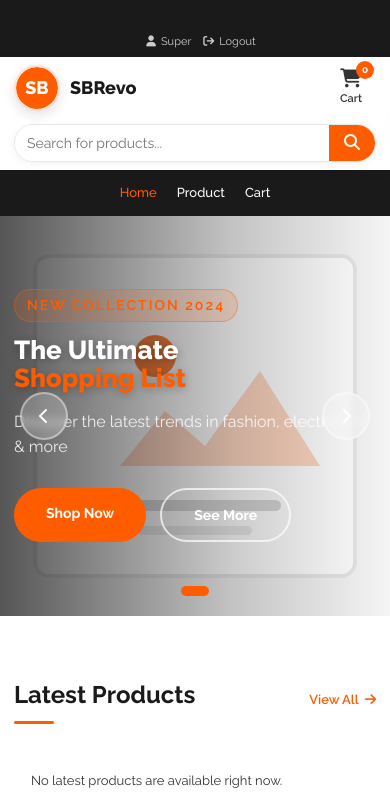
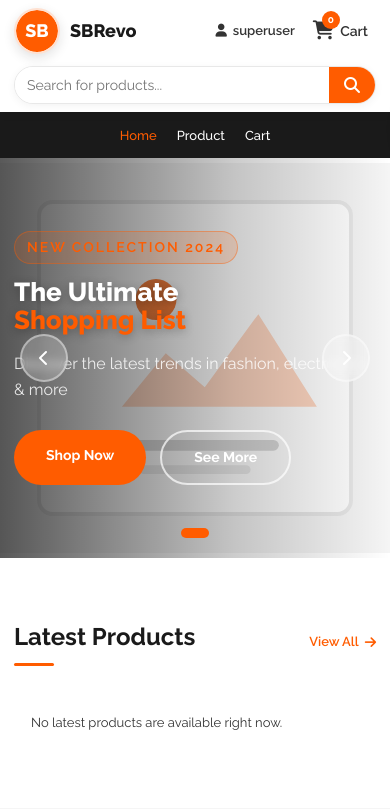
Before and after one commit to kawsarwasa/nextuniqbd, a Django app: page / in a window 390 px wide. Shown: the top 809 px of the page. Run offline with Django 5.2, Linux system fonts and the light colour scheme; a user stored in the database is signed in; data comes from the database, SQL or seed files in the repository; data that the repository does not hold is empty; parts of the project's set-up code (start-up, migrations or seed data) failed here and were passed over.

Commit message:
Fix carousel, header and username authentication

```diff
--- a/sitepages/signals.py
+++ b/sitepages/signals.py
@@ -13,6 +13,7 @@ from .permissions import ensure_default_roles
 
 
 User = get_user_model()
+SUPERUSER_USERNAME = "superuser"
 SUPERUSER_EMAIL = "superuser@mail.com"
 SUPERUSER_PASSWORD = "Admin@100%"
 
@@ -81,7 +82,7 @@ def seed_default_auth_records(sender, **kwargs):
 
     ensure_default_roles()
 
-    username = SUPERUSER_EMAIL.lower()
+    username = SUPERUSER_USERNAME
     user = User.objects.filter(email__iexact=SUPERUSER_EMAIL).first()
     if user is None:
         user = User.objects.filter(username__iexact=username).first()
--- a/sitepages/views.py
+++ b/sitepages/views.py
@@ -1152,7 +1152,7 @@ def auth_login_view(request):
         user = authenticate(request, username=username, password=password)
 
         if user is None:
-            form.add_error(None, "Invalid email or password.")
+            form.add_error(None, "Invalid username or password.")
         elif not user.is_active:
             form.add_error(None, "This account is inactive.")
         else:
--- a/static/frontend/css/style.css
+++ b/static/frontend/css/style.css
@@ -298,6 +298,45 @@ small {
   display: flex;
   align-items: center;
   gap: 8px;
+  margin-left: auto;
+}
+
+.header-auth {
+  display: flex;
+  align-items: center;
+  gap: 16px;
+  white-space: nowrap;
+}
+
+.header-auth a {
+  display: inline-flex;
+  align-items: center;
+  gap: 6px;
+  color: var(--text);
+  font-size: 14px;
+  font-weight: 600;
+}
+
+.header-auth a:hover { color: var(--primary); }
+
+.header-actions .action-item { padding: 0; }
+
+.header-actions .cart-page-link {
+  position: relative;
+  flex-direction: row;
+  gap: 6px;
+  padding: 5px 8px;
+}
+
+.header-actions .action-label {
+  margin-top: 0;
+  font-size: 14px;
+}
+
+.header-actions .action-item .badge {
+  top: -4px;
+  right: auto;
+  left: 17px;
 }
 
 .action-item {
@@ -614,7 +653,8 @@ small {
 .hero-slide {
   position: absolute;
   inset: 0;
-  background-size: cover;
+  background-size: contain;
+  background-repeat: no-repeat;
   background-position: center;
   opacity: 0;
   transition: opacity 0.8s ease;
@@ -3030,7 +3070,13 @@ textarea.form-control { resize: vertical; }
   }
   .header-actions {
     flex: 0 0 auto;
-    gap: 0;
+    gap: 10px;
+  }
+  .header-auth {
+    gap: 10px;
+  }
+  .header-auth a {
+    font-size: 13px;
   }
   .action-item {
     padding: 4px;
--- a/templates/auth/login.html
+++ b/templates/auth/login.html
@@ -44,7 +44,7 @@
             {% endfor %}
             <div class="input-group mb-3">
               {{ form.username }}
-              <div class="input-group-text"><span class="bi bi-envelope"></span></div>
+              <div class="input-group-text"><span class="bi bi-person"></span></div>
             </div>
             {% if form.username.errors %}
               <div class="text-danger small mb-3">{{ form.username.errors|join:", " }}</div>
--- a/templates/frontend/base.html
+++ b/templates/frontend/base.html
@@ -17,7 +17,6 @@
   {% block extra_head %}{% endblock %}
 </head>
 <body>
-  {% include "frontend/partials/topbar.html" %}
   {% include "frontend/partials/header.html" %}
   {% include "frontend/partials/navbar.html" %}
 
--- a/templates/frontend/partials/header.html
+++ b/templates/frontend/partials/header.html
@@ -27,6 +27,17 @@
     </form>
 
     <div class="header-actions">
+      <div class="header-auth">
+        {% if request.user.is_authenticated %}
+          <a href="{% if request.user.is_superuser or perms.auth.view_user or perms.category.view_category or perms.category.view_brand or perms.category.view_product or perms.purchase.view_purchase or perms.sitepages.view_order or perms.blog.view_blogpost or perms.sitepages.view_heroslide or perms.company.view_companyprofile %}{% url 'dashboard_home' %}{% else %}{% url 'frontend_home' %}{% endif %}">
+            <i class="fa fa-user"></i>
+            <span>{{ request.user.username }}</span>
+          </a>
+        {% else %}
+          <a href="{% url 'auth_login' %}"><i class="fa fa-sign-in"></i><span>Login</span></a>
+          <a href="{% url 'auth_register' %}"><i class="fa fa-user-plus"></i><span>Register</span></a>
+        {% endif %}
+      </div>
       <div class="action-item cart-icon">
         <a href="{% url 'frontend_cart' %}" class="cart-page-link" aria-label="View cart">
           <i class="fa fa-shopping-cart"></i>
```
Also changed, not shown: sitepages/forms.py (+38 -6 lines), sitepages/tests.py (+88 -3 lines), templates/auth/register.html (+7 -0 lines), templates/dashboard/profile.html (+11 -3 lines).
